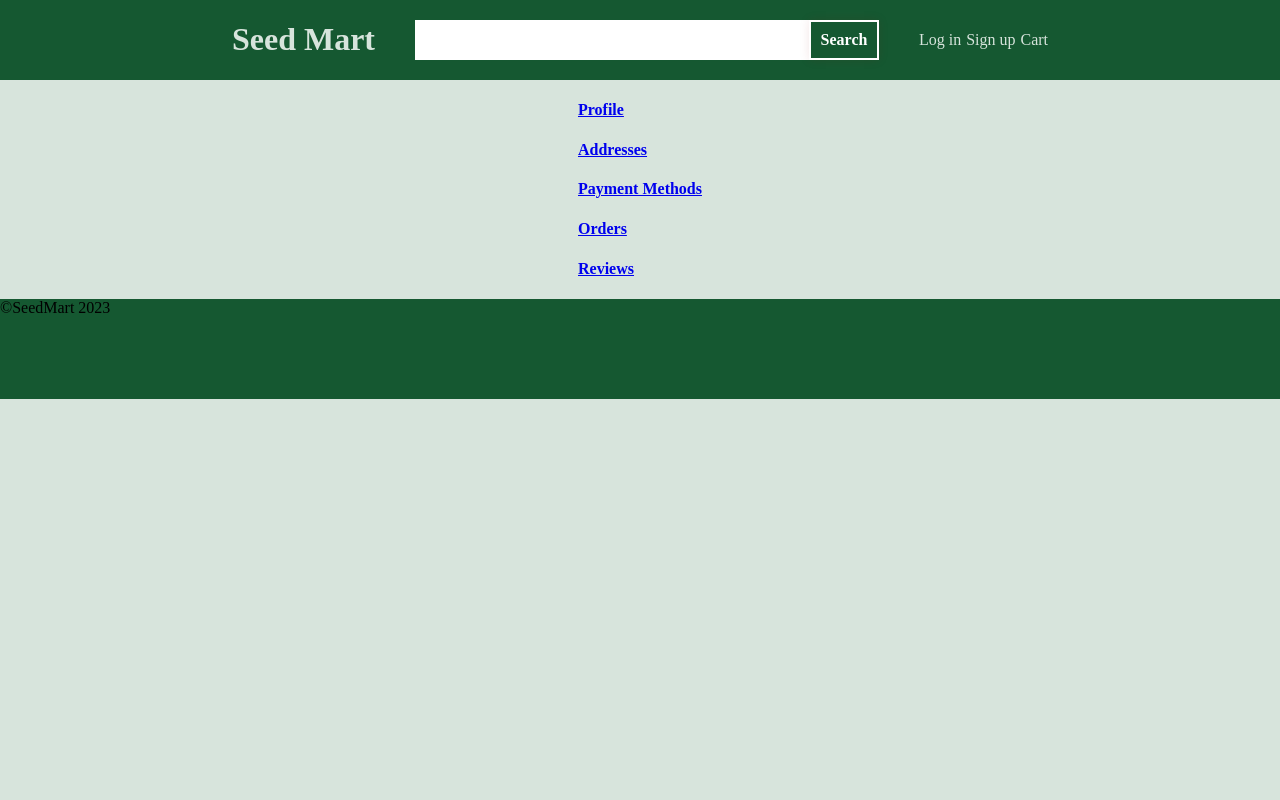
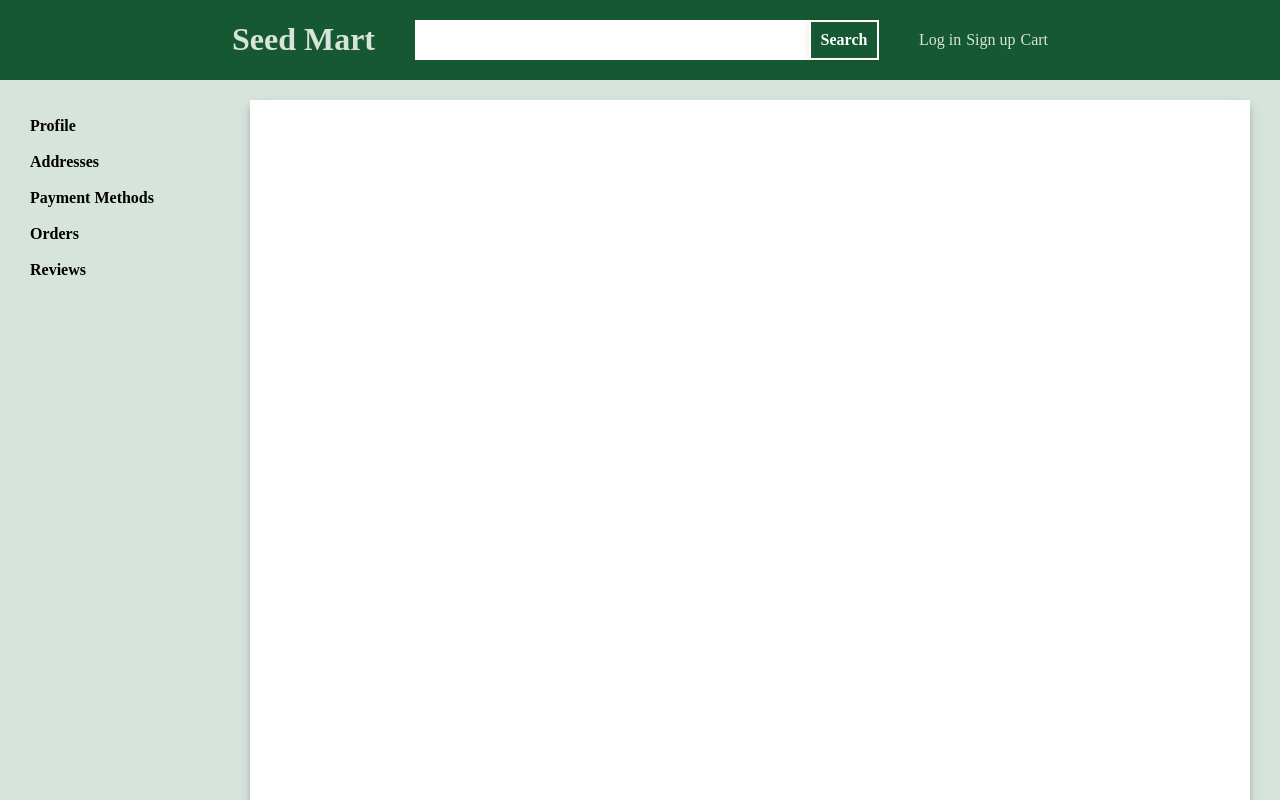
Before and after one commit to kalamansi10/seed-mart-front, a React (Vite) app: page /user/profile in a window 1280 px wide. Shown: the top 800 px of the page. Built offline with nearby package versions, Linux system fonts and the light colour scheme; no server answers.

Commit message:
Added  sections for layout

```diff
--- a/src/src/userpage/UserPage.jsx
+++ b/src/src/userpage/UserPage.jsx
@@ -4,15 +4,17 @@ import './user-page.css'
 export default function UserPage({ currentUser }) {
 
   return (
-    <div className='flex-row justify-center'>
-      <div>
-        <Link to='/user/profile'><h4>Profile</h4></Link>
-        <Link to='/user/addresses'><h4>Addresses</h4></Link>
-        <Link to='/user/payment-methods'><h4>Payment Methods</h4></Link>
-        <Link to='/user/orders'><h4>Orders</h4></Link>
-        <Link to='/user/reviews'><h4>Reviews</h4></Link>
-      </div>
-      <Outlet />
+    <div className='user-page flex-row justify-center'>
+      <section className='user-options'>
+        <Link to='/user/profile'><p>Profile</p></Link>
+        <Link to='/user/addresses'><p>Addresses</p></Link>
+        <Link to='/user/payment-methods'><p>Payment Methods</p></Link>
+        <Link to='/user/orders'><p>Orders</p></Link>
+        <Link to='/user/reviews'><p>Reviews</p></Link>
+      </section>
+      <section className='options-section box-shadow'>
+        <Outlet />
+      </section>
     </div>
   )
 }
```
